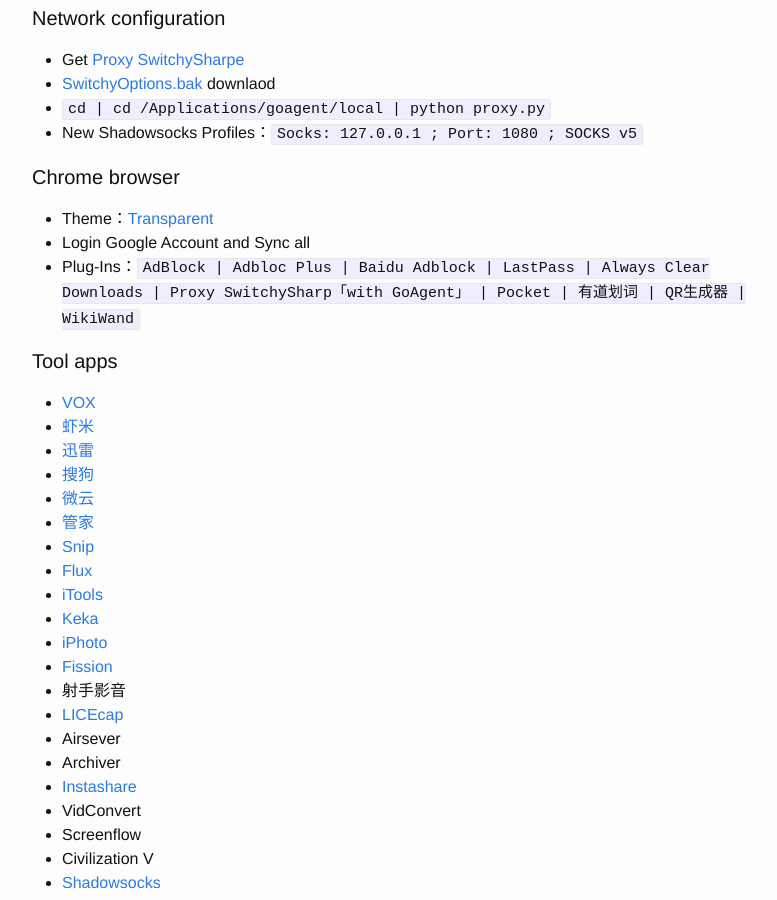
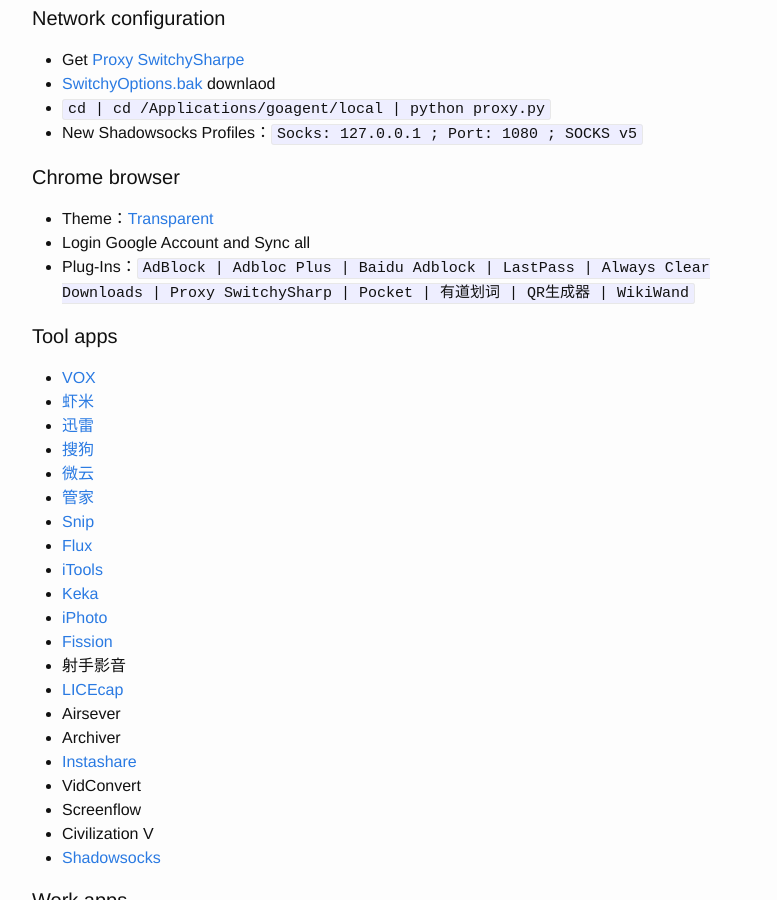
Before and after one commit to Afio/afio.github.io, a Jekyll site: the page built from _posts/2014-09-11-mac-setup.markdown, in a window 1280 px wide and 900 px high, scrolled down 616 px. Shown: the whole window, without its empty margins (238-1015 px from the left). Built offline with Jekyll 4.4.1, drawn with Linux system fonts in a browser that asks for light colours; comment, search, counter and statistics services are not loaded.

Commit message:
dot update

```diff
--- a/_posts/2014-09-11-mac-setup.markdown
+++ b/_posts/2014-09-11-mac-setup.markdown
@@ -34,7 +34,7 @@ categories: setup
 
   - Theme：[Transparent](https://chrome.google.com/webstore/detail/transparent/oegogboflfgdoajlmhilbamjblflfibj?hl=zh-CN)
    - Login Google Account and Sync all
-   - Plug-Ins：`AdBlock   | Adbloc Plus  | Baidu Adblock  |  LastPass  |  Always Clear Downloads  |  Proxy SwitchySharp「with GoAgent」  |  Pocket  |  有道划词  |  QR生成器  |  WikiWand`
+   - Plug-Ins：`AdBlock   | Adbloc Plus  | Baidu Adblock  |  LastPass  |  Always Clear Downloads  |  Proxy SwitchySharp |  Pocket  |  有道划词  |  QR生成器  |  WikiWand`
 
 #### Tool apps
 
```
